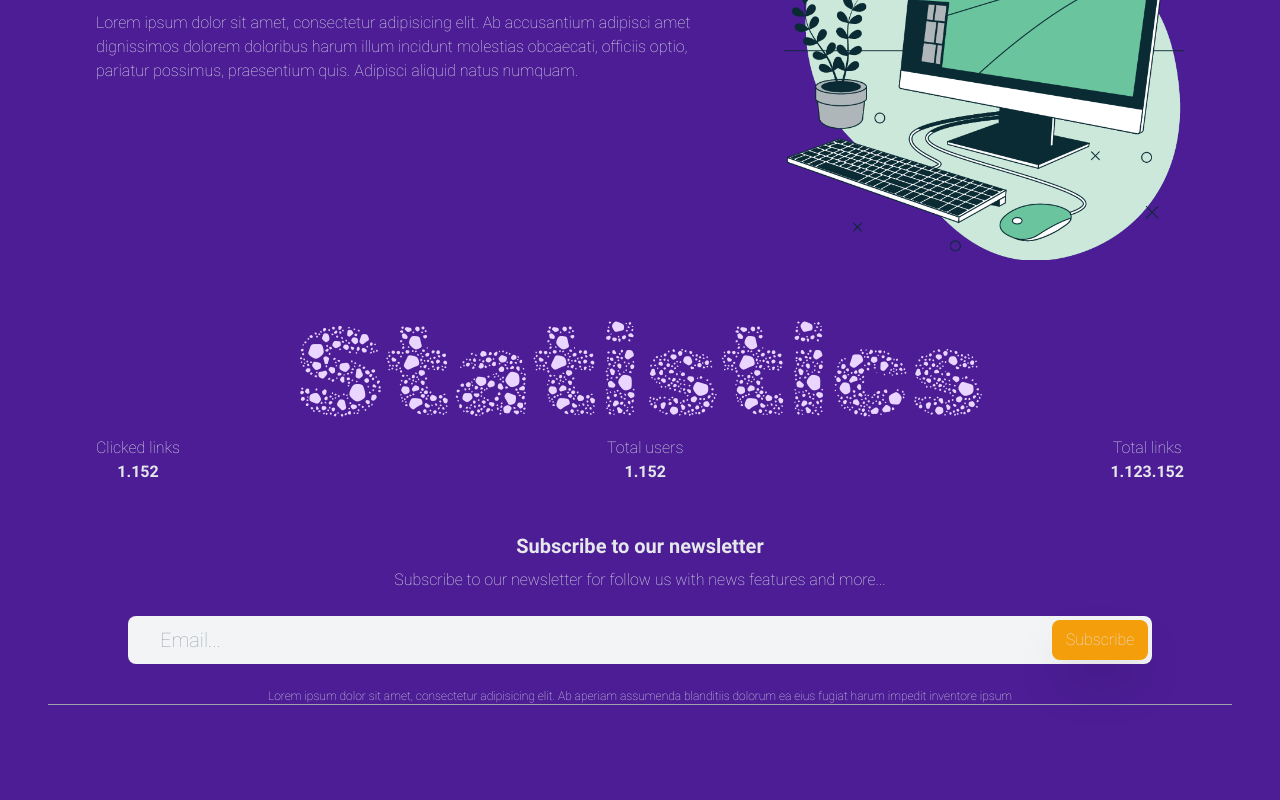
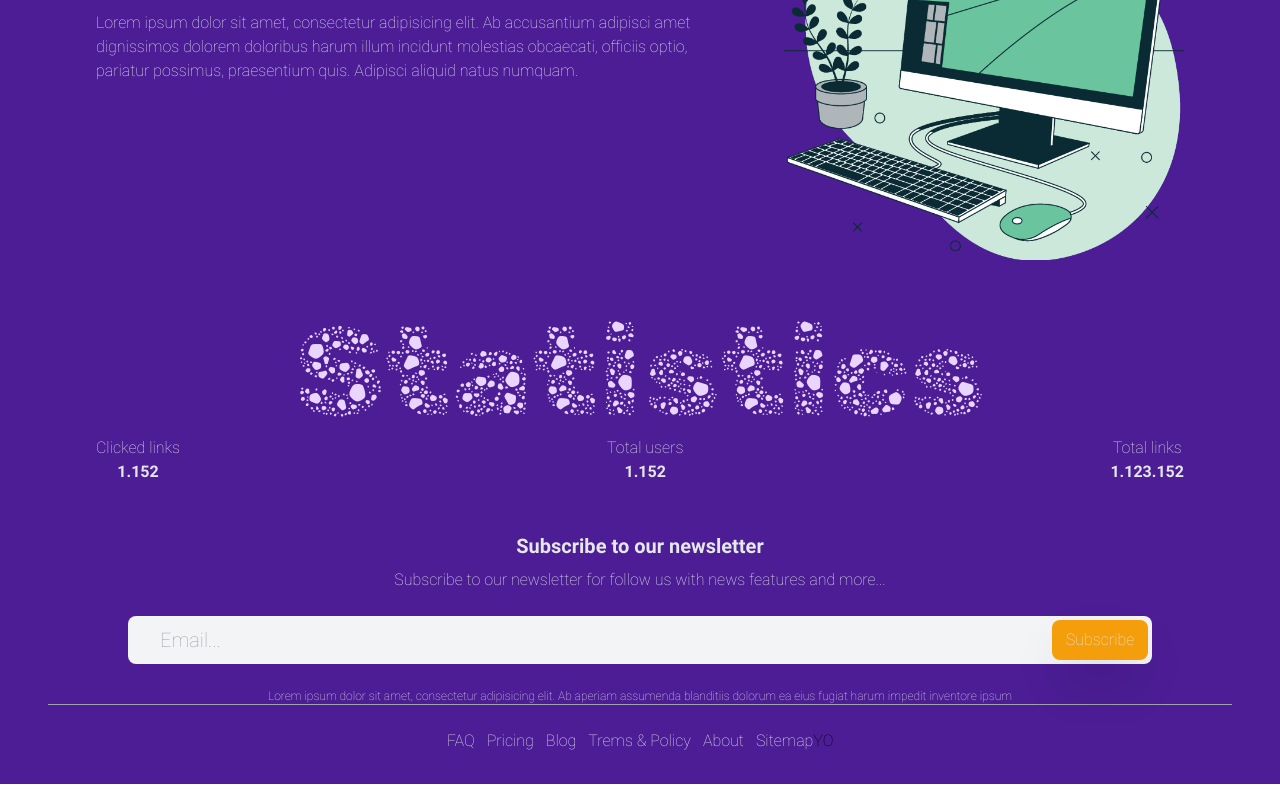
Before and after one commit to rmingon/url-shortener-nextjs, a Next.js app: page / in a window 1280 px wide. Shown: the part 1079-1879 px from the top of the page. Built offline with nearby package versions, Linux system fonts and the light colour scheme.

Commit message:
add footer

```diff
--- a/components/footer.tsx
+++ b/components/footer.tsx
@@ -1,9 +1,19 @@
 export default function Footer() {
   return (
-    <div className="px-12  h-24 bg-violet-900">
-      <div className="border-t border-gray-400 pt-12">
-        <div className="">
-
+    <div className="px-12 h-20 bg-violet-900">
+      <div className="border-t border-gray-400 pt-6">
+        <div className="flex justify-center items-center">
+          <ul className="flex text-gray-200 space-x-3">
+            <li className="cursor-pointer">FAQ</li>
+            <li className="cursor-pointer">Pricing</li>
+            <li className="cursor-pointer">Blog</li>
+            <li className="cursor-pointer">Trems & Policy</li>
+            <li className="cursor-pointer">About</li>
+            <li className="cursor-pointer">Sitemap</li>
+          </ul>
+          <div className="">
+            YO
+          </div>
         </div>
       </div>
     </div>
```
